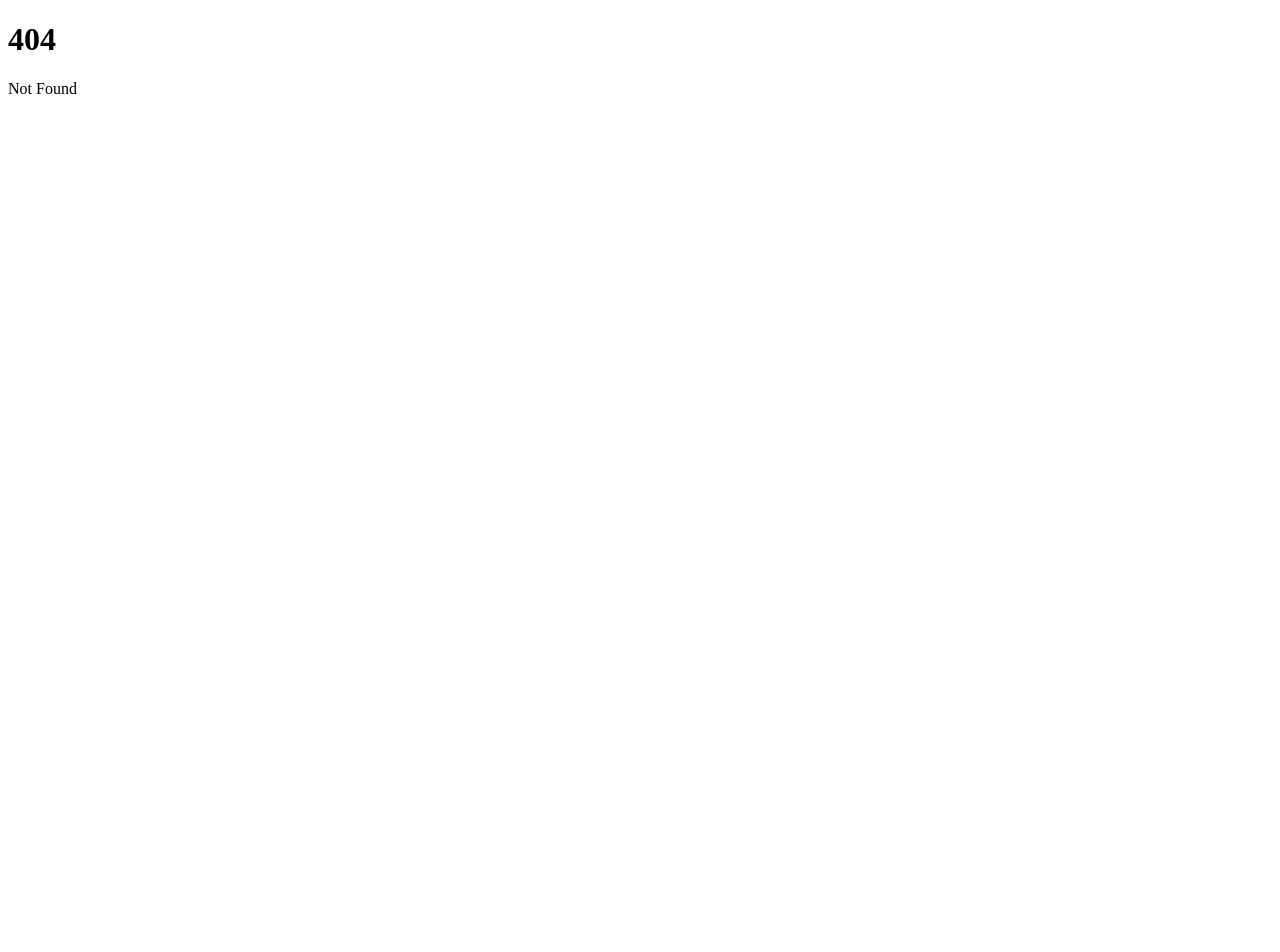
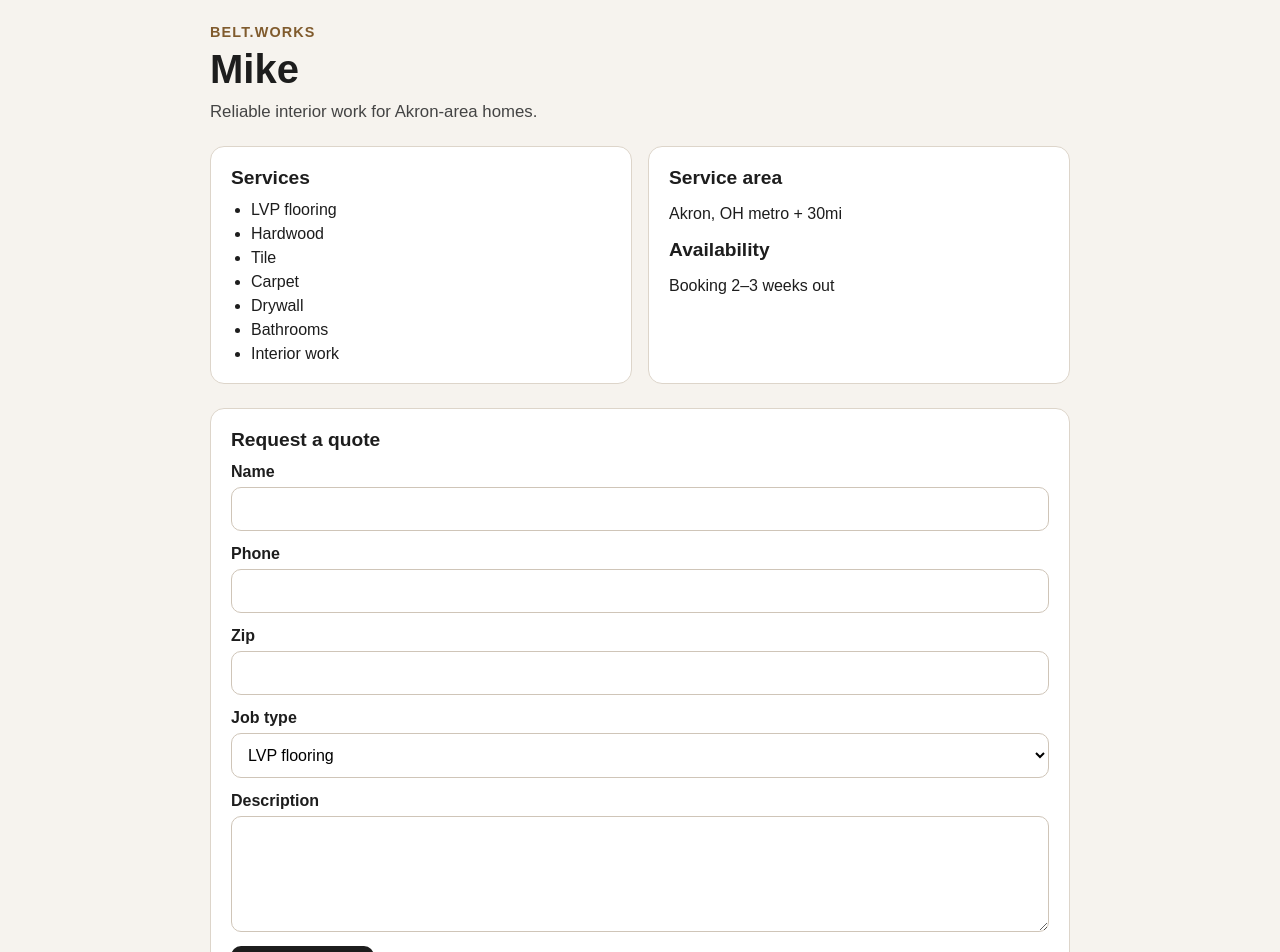
Before and after one commit to kn8-codes/belt-works, a SvelteKit app: page /mike in a window 1280 px wide. Before the commit this address had no page. Shown: the top 952 px of the page. Before the commit the page ends 800 px from the top, so only its background shows below. Built offline with nearby package versions, Linux system fonts and the light colour scheme.

Commit message:
Add Mike profile and lead request page

```diff
--- /dev/null
+++ b/src/routes/mike/+page.svelte
@@ -0,0 +1,286 @@
+<script>
+  const services = [
+    'LVP flooring',
+    'Hardwood',
+    'Tile',
+    'Carpet',
+    'Drywall',
+    'Bathrooms',
+    'Interior work'
+  ];
+
+  let form = $state({
+    name: '',
+    phone: '',
+    zip: '',
+    jobType: services[0],
+    description: ''
+  });
+
+  let isSubmitting = $state(false);
+  let success = $state(false);
+  let error = $state('');
+
+  /** @param {SubmitEvent} event */
+  async function handleSubmit(event) {
+    event.preventDefault();
+    isSubmitting = true;
+    success = false;
+    error = '';
+
+    try {
+      const response = await fetch('/api/submit-lead', {
+        method: 'POST',
+        headers: {
+          'content-type': 'application/json'
+        },
+        body: JSON.stringify(form)
+      });
+
+      if (!response.ok) {
+        throw new Error('Could not send request.');
+      }
+
+      success = true;
+      form = {
+        name: '',
+        phone: '',
+        zip: '',
+        jobType: services[0],
+        description: ''
+      };
+    } catch (err) {
+      error = err instanceof Error ? err.message : 'Could not send request.';
+    } finally {
+      isSubmitting = false;
+    }
+  }
+</script>
+
+<svelte:head>
+  <title>Mike | belt.works</title>
+  <meta
+    name="description"
+    content="Request flooring, drywall, bathroom, and interior work from Mike in the Akron metro area."
+  />
+</svelte:head>
+
+<div class="page">
+  <section class="hero">
+    <p class="eyebrow">belt.works</p>
+    <h1>Mike</h1>
+    <p class="subhead">Reliable interior work for Akron-area homes.</p>
+  </section>
+
+  <section class="info-grid">
+    <div class="card">
+      <h2>Services</h2>
+      <ul>
+        {#each services as service}
+          <li>{service}</li>
+        {/each}
+      </ul>
+    </div>
+
+    <div class="card">
+      <h2>Service area</h2>
+      <p>Akron, OH metro + 30mi</p>
+
+      <h2>Availability</h2>
+      <p>Booking 2–3 weeks out</p>
+    </div>
+  </section>
+
+  <section class="card form-card">
+    <h2>Request a quote</h2>
+    <form onsubmit={handleSubmit}>
+      <label>
+        <span>Name</span>
+        <input type="text" bind:value={form.name} required />
+      </label>
+
+      <label>
+        <span>Phone</span>
+        <input type="tel" bind:value={form.phone} required />
+      </label>
+
+      <label>
+        <span>Zip</span>
+        <input type="text" bind:value={form.zip} />
+      </label>
+
+      <label>
+        <span>Job type</span>
+        <select bind:value={form.jobType}>
+          {#each services as service}
+            <option value={service}>{service}</option>
+          {/each}
+        </select>
+      </label>
+
+      <label>
+        <span>Description</span>
+        <textarea bind:value={form.description} maxlength="500" rows="5"></textarea>
+      </label>
+
+      <button type="submit" disabled={isSubmitting}>
+        {isSubmitting ? 'Sending...' : 'Send Request'}
+      </button>
+
+      {#if success}
+        <p class="success">Request sent. Mike will call you soon.</p>
+      {/if}
+
+      {#if error}
+        <p class="error">{error}</p>
+      {/if}
+    </form>
+  </section>
+</div>
+
+<style>
+  :global(body) {
+    margin: 0;
+    font-family: Arial, Helvetica, sans-serif;
+    background: #f6f3ee;
+    color: #1d1d1d;
+  }
+
+  .page {
+    max-width: 860px;
+    margin: 0 auto;
+    padding: 24px 16px 48px;
+  }
+
+  .hero {
+    margin-bottom: 24px;
+  }
+
+  .eyebrow {
+    margin: 0 0 8px;
+    font-size: 0.9rem;
+    font-weight: 700;
+    letter-spacing: 0.08em;
+    text-transform: uppercase;
+    color: #805b2d;
+  }
+
+  h1 {
+    margin: 0;
+    font-size: 2.5rem;
+    line-height: 1.05;
+  }
+
+  .subhead {
+    margin-top: 12px;
+    font-size: 1.05rem;
+    color: #444;
+  }
+
+  .info-grid {
+    display: grid;
+    grid-template-columns: 1fr 1fr;
+    gap: 16px;
+    margin-bottom: 24px;
+  }
+
+  .card {
+    background: #fff;
+    border: 1px solid #ddd5ca;
+    border-radius: 14px;
+    padding: 20px;
+  }
+
+  h2 {
+    margin-top: 0;
+    margin-bottom: 12px;
+    font-size: 1.2rem;
+  }
+
+  ul {
+    margin: 0;
+    padding-left: 20px;
+  }
+
+  li + li {
+    margin-top: 6px;
+  }
+
+  form {
+    display: grid;
+    gap: 14px;
+  }
+
+  label {
+    display: grid;
+    gap: 6px;
+  }
+
+  span {
+    font-weight: 600;
+  }
+
+  input,
+  select,
+  textarea,
+  button {
+    font: inherit;
+  }
+
+  input,
+  select,
+  textarea {
+    width: 100%;
+    box-sizing: border-box;
+    padding: 12px;
+    border: 1px solid #cfc5b8;
+    border-radius: 10px;
+    background: #fff;
+  }
+
+  textarea {
+    resize: vertical;
+  }
+
+  button {
+    width: fit-content;
+    padding: 12px 18px;
+    border: 0;
+    border-radius: 10px;
+    background: #1d1d1d;
+    color: #fff;
+    cursor: pointer;
+    font-weight: 700;
+  }
+
+  button:disabled {
+    opacity: 0.7;
+    cursor: wait;
+  }
+
+  .success {
+    margin: 0;
+    color: #156f3b;
+    font-weight: 600;
+  }
+
+  .error {
+    margin: 0;
+    color: #b42318;
+    font-weight: 600;
+  }
+
+  @media (max-width: 640px) {
+    .info-grid {
+      grid-template-columns: 1fr;
+    }
+
+    h1 {
+      font-size: 2rem;
+    }
+
+    button {
+      width: 100%;
+    }
+  }
+</style>
```
